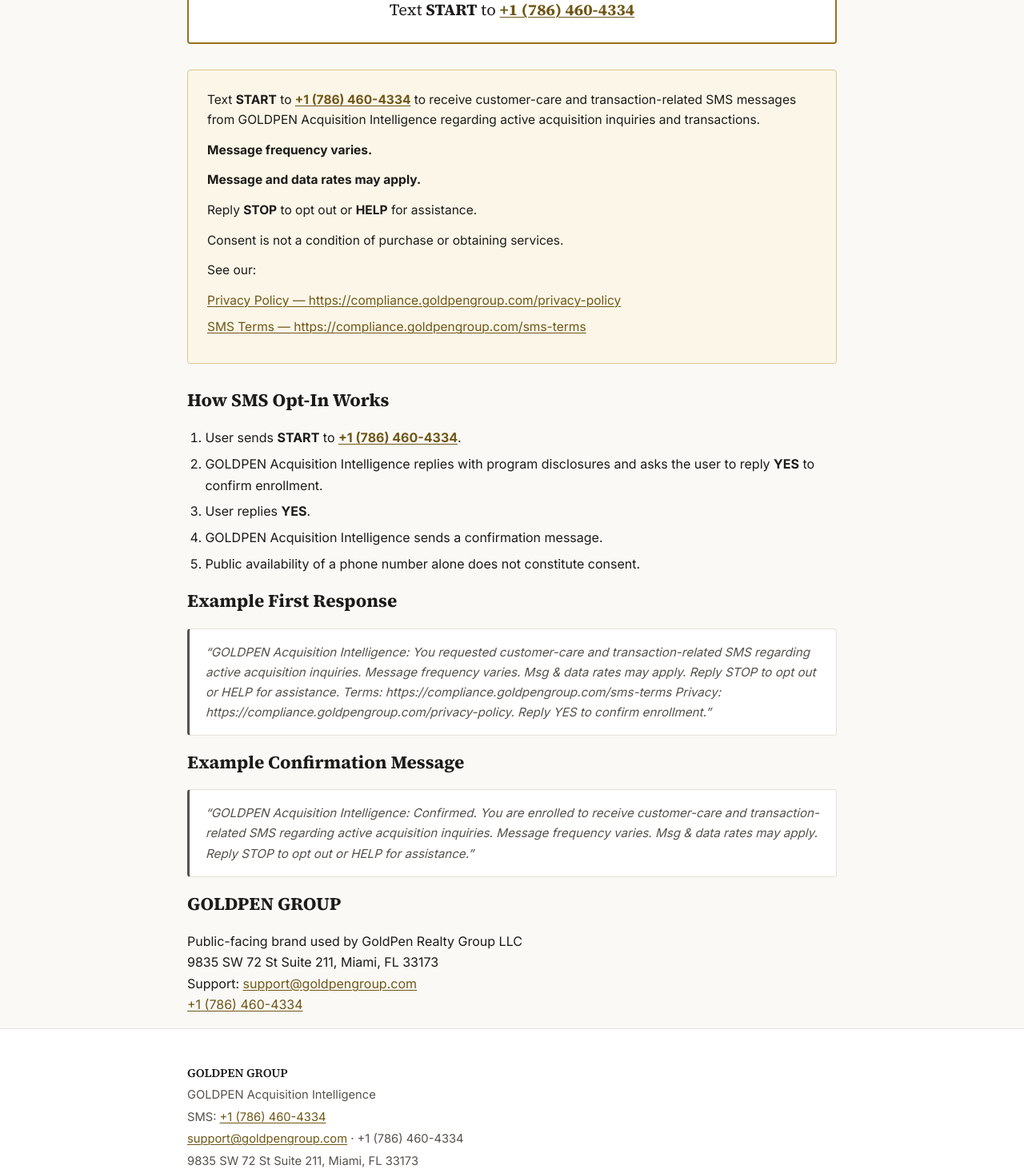
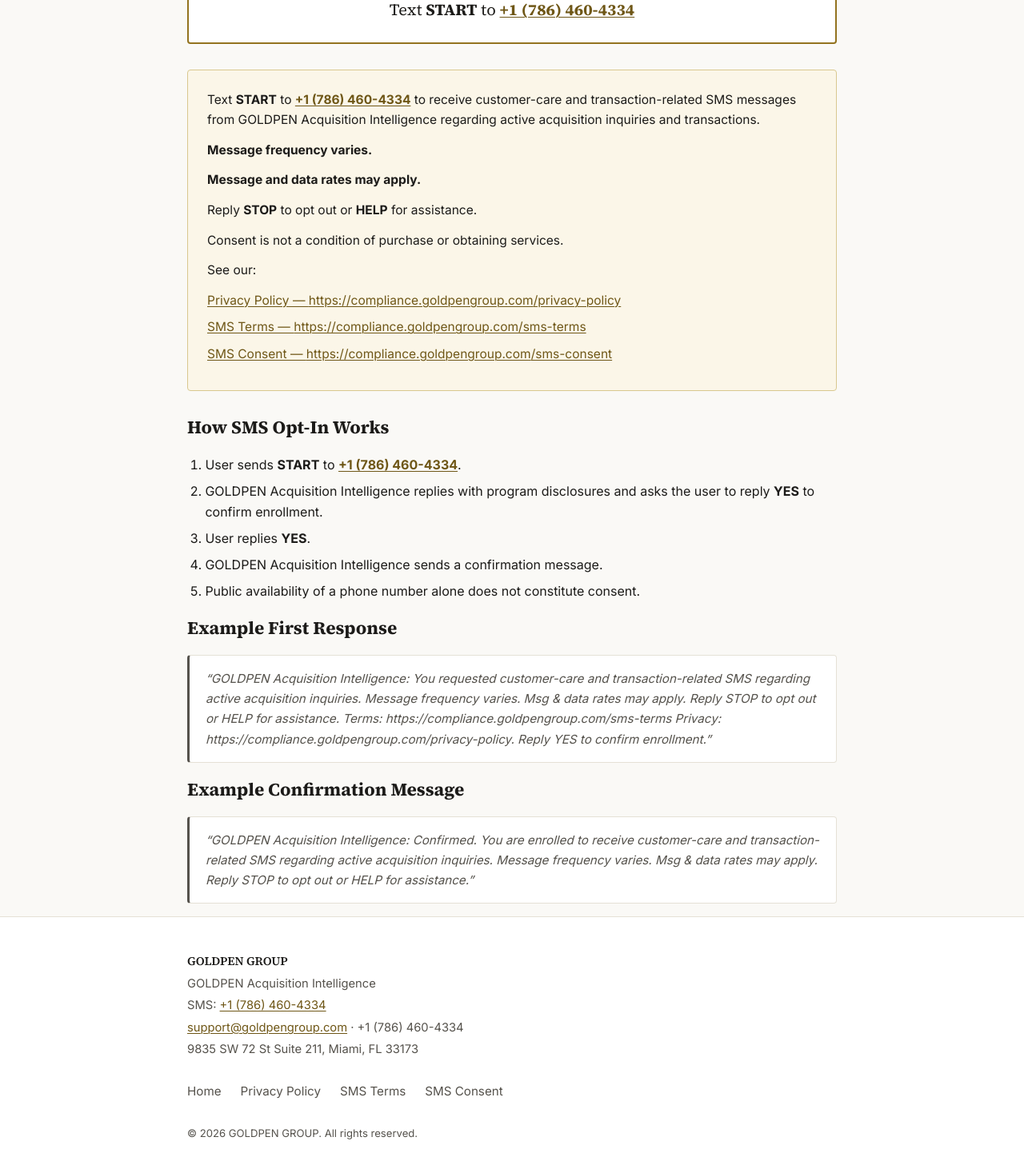
Before and after one commit to goldpenrealty-commits/goldpen-compliance-site, a Next.js app: page /sms-opt-in in a window 1280 px wide. Shown: the part 277-1744 px from the top of the page at 80% size. Built offline with nearby package versions, Linux system fonts and the light colour scheme.

Commit message:
sms-opt-in: remove duplicate footer block, add SMS Consent link to resources

```diff
--- a/src/app/sms-opt-in/page.tsx
+++ b/src/app/sms-opt-in/page.tsx
@@ -54,6 +54,11 @@
               SMS Terms — {brand.productionUrl}/sms-terms
             </a>
           </li>
+          <li>
+            <a href={`${brand.productionUrl}/sms-consent`}>
+              SMS Consent — {brand.productionUrl}/sms-consent
+            </a>
+          </li>
         </ul>
       </aside>
 
@@ -99,19 +104,6 @@
           assistance.&rdquo;
         </p>
       </section>
-
-      <section>
-        <h2>{brand.publicBrandName}</h2>
-        <p>
-          Public-facing brand used by {brand.legalBusinessName}
-          <br />
-          {brand.businessAddress}
-          <br />
-          Support: <a href={`mailto:${brand.supportEmail}`}>{brand.supportEmail}</a>
-          <br />
-          <a href={`tel:${brand.smsNumberTel}`}>{brand.smsNumberDisplay}</a>
-        </p>
-      </section>
     </>
   );
 }
```
